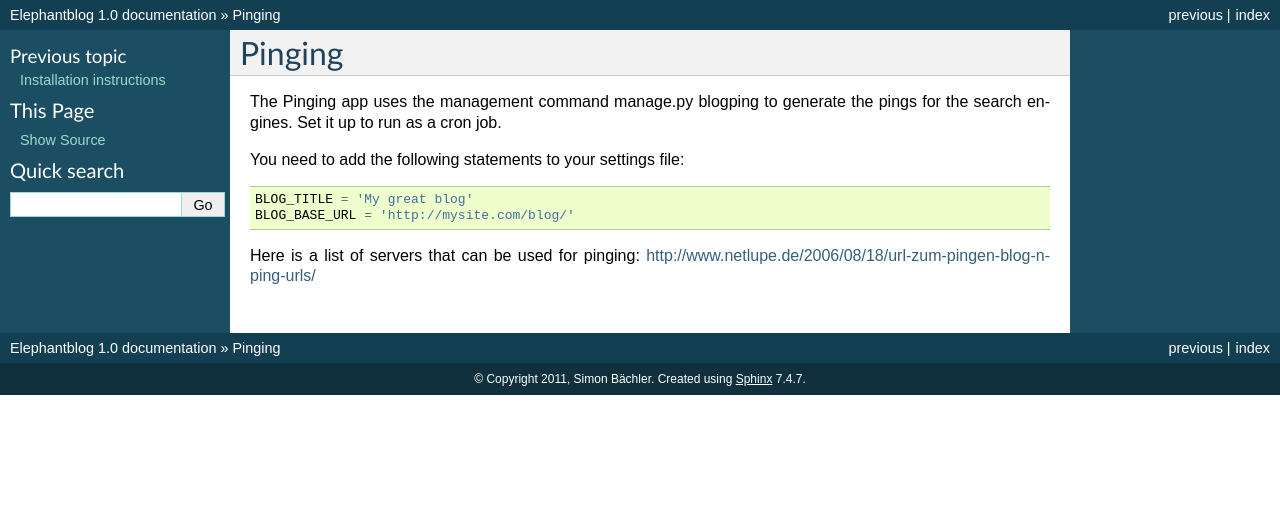
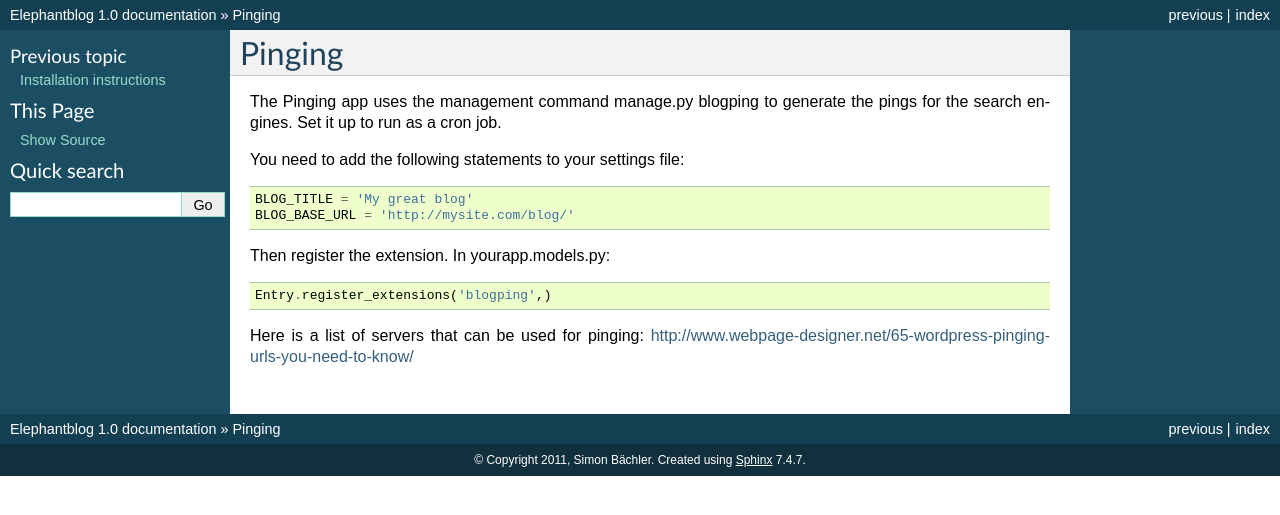
Before and after one commit to feincms/feincms-elephantblog, a Sphinx documentation site: the page built from docs/extensions.rst, in a window 1280 px wide. Shown: the top 515 px of the page. Built offline with Sphinx 7.4.7, drawn with Linux system fonts in a browser that asks for light colours.

```diff
--- a/docs/extensions.rst
+++ b/docs/extensions.rst
@@ -4,11 +4,16 @@
 Pinging
 -------
 
-The Pinging app uses the management command manage.py blogping to generate the pings for the search engines. Set it up to run as a cron job.
+The Pinging app uses the management command manage.py blogping to generate the pings
+for the search engines. Set it up to run as a cron job.
 
 You need to add the following statements to your settings file::
 
     BLOG_TITLE = 'My great blog'
     BLOG_BASE_URL = 'http://mysite.com/blog/'
 
-Here is a list of servers that can be used for pinging: `<http://www.netlupe.de/2006/08/18/url-zum-pingen-blog-n-ping-urls/>`_
+Then register the extension. In yourapp.models.py::
+
+    Entry.register_extensions('blogping',)
+
+Here is a list of servers that can be used for pinging: `<http://www.webpage-designer.net/65-wordpress-pinging-urls-you-need-to-know/>`_
--- a/requirements.txt
+++ b/requirements.txt
@@ -1 +1,2 @@
 FeinCMS>=1.5
+-e git://github.com/matthiask/pinging.git#egg=pinging
```
